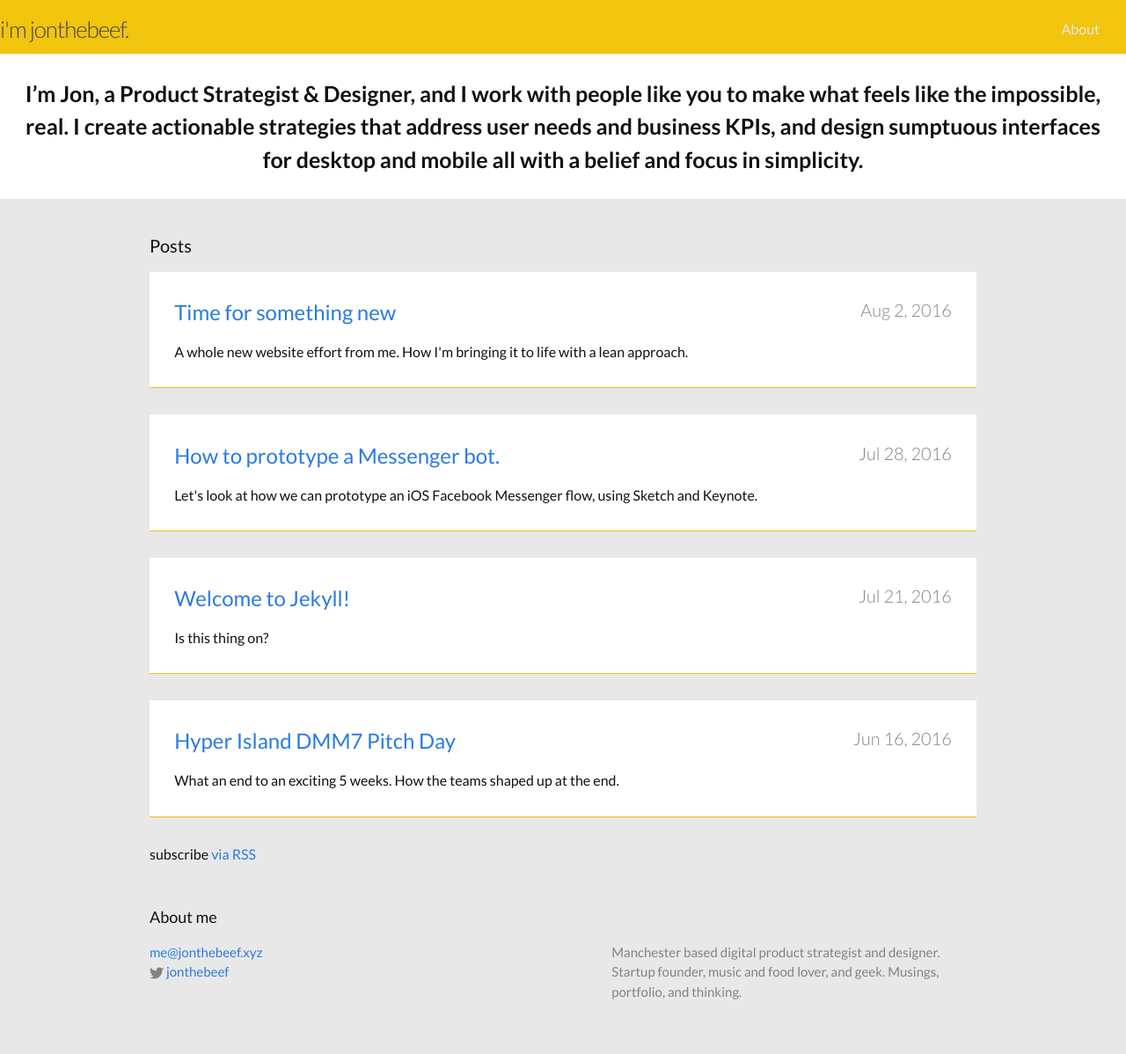
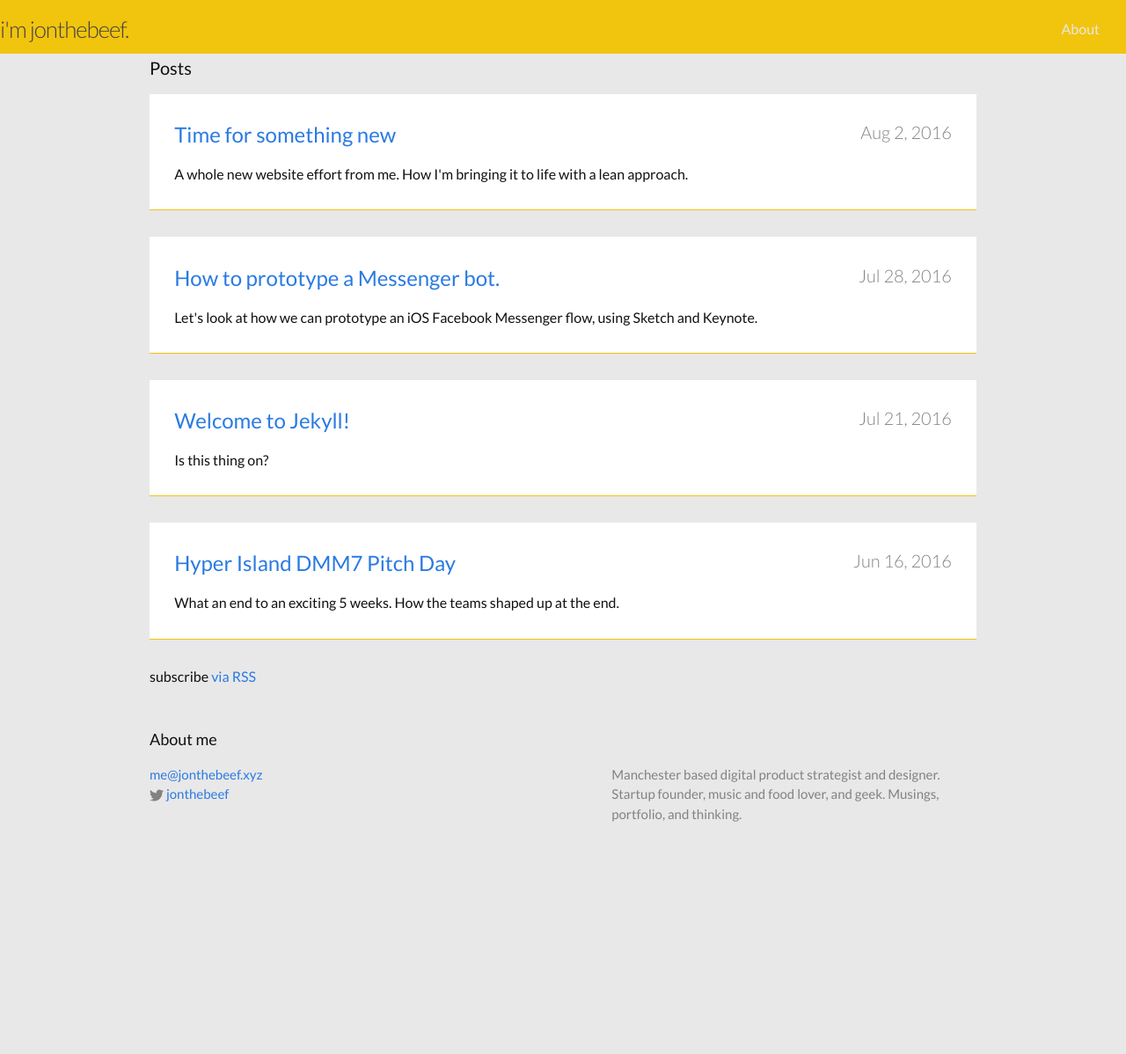
Before and after one commit to jonthebeef/jonthebeef.github.io, a Jekyll site: the page built from index.html, in a window 1280 px wide. Shown: the whole page at 88% size. Built offline with Jekyll 4.4.1, drawn with Linux system fonts in a browser that asks for light colours; after the commit the page ends 996 px from its top, so only the background shows below that.

```diff
--- a/_layouts/default.html
+++ b/_layouts/default.html
@@ -6,9 +6,7 @@
   <body>
 
     {% include header.html %}
-    <div class="statement">
-      I’m Jon, a Product Strategist &amp; Designer, and I work with people like you to make what feels like the impossible, real. I create actionable strategies that address user needs and business KPIs, and design sumptuous interfaces for desktop and mobile all with a belief and focus in simplicity.
-      </div>
+
     <div class="page-content">
 
       <div class="wrapper">
```
